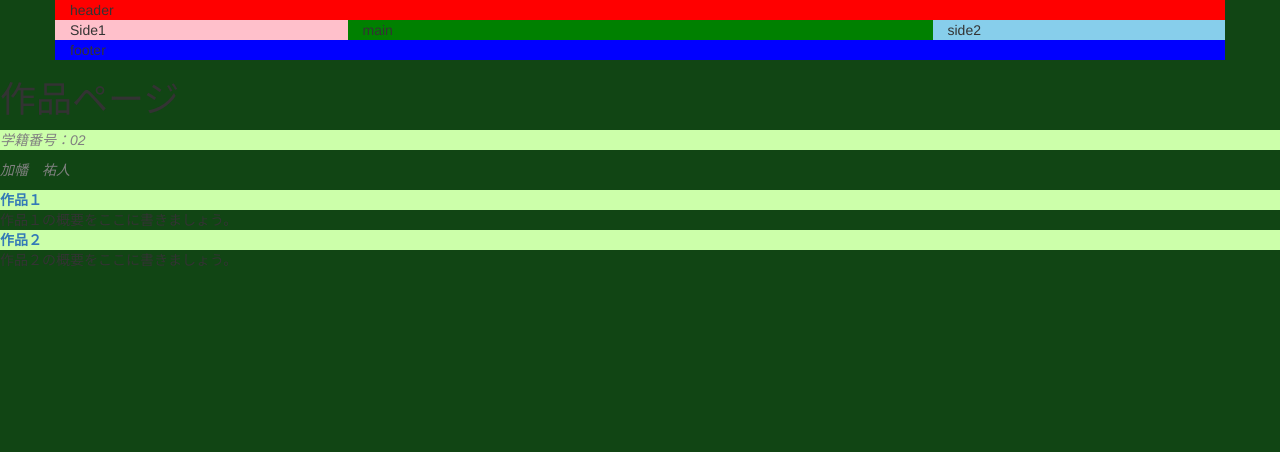
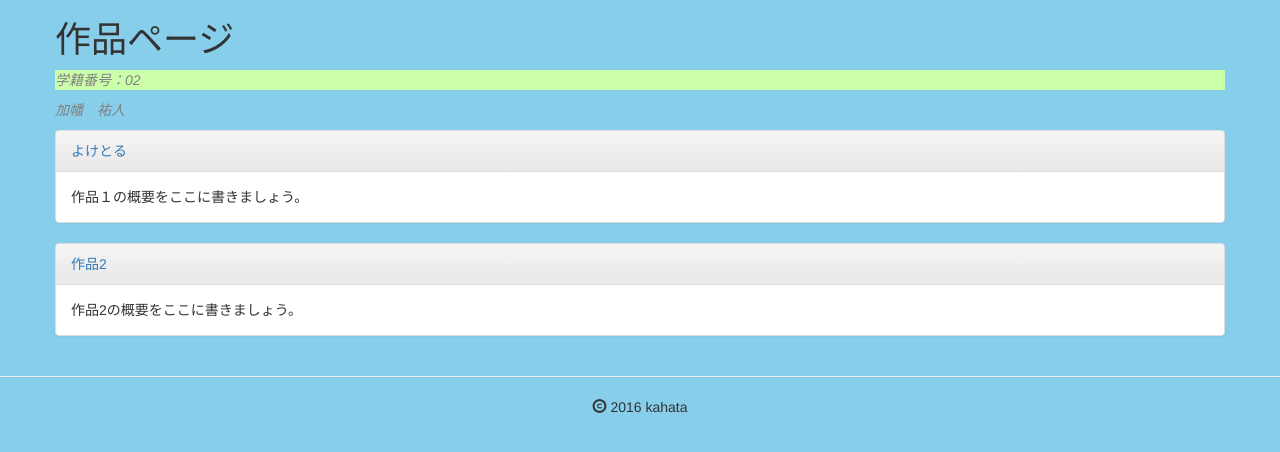
Before and after one commit to khtaaa/khtaaa.github.io, a plain HTML site: page index.html in a window 1280 px wide. Drawn offline with nearby package versions, Linux system fonts and the light colour scheme.

Commit message:
panelの実装

```diff
--- a/index.html
+++ b/index.html
@@ -21,31 +21,30 @@
   </head>
   <body>
 
-
-
-
-    <div class="container" id="header" style="background: red;">header</div>
 <div class="container">
       <div class="row">
-          <div class="col-sm-3"style="background: pink">Side1</div>
-          <div class="col-sm-6"style="background: green">main</div>
-          <div class="col-sm-3"style="background: skyblue">side2</div>
-      </div>
-        </div>
-        <div class="container"id="footer" style="background: blue;">footer</div>
-
-
-
 
     <h1>作品ページ</h1>
     <p class="work-title">学籍番号：02</p>
     <p>加幡　祐人</p>
-    <dl>
-                <dt class="work-title"><a href="./folder1">作品１</a></dt>
-                <dd>作品１の概要をここに書きましょう。</dd>
 
-                <dt class="work-title"><a href="./folder2/">作品２</a></dt>
-                <dd>作品２の概要をここに書きましょう。</dd>
-            </dl>
+    <div class="panel panel-default">
+      <div class="panel-heading"><a href="./folder1">よけとる</a></div>
+      <div class="panel-body">
+      作品１の概要をここに書きましょう。
+      </div>
+    </div>
+
+    <div class="panel panel-default">
+      <div class="panel-heading"><a href="./folder2">作品2</a></div>
+      <div class="panel-body">
+      作品2の概要をここに書きましょう。
+      </div>
+    </div>
+
+          </div>
+            </div>
+            <hr>
+            <div class="container text-center"id="footer"><span class="glyphicon glyphicon-copyright-mark"></span> 2016 kahata</div>
   </body>
 </html>
--- a/mystyles.css
+++ b/mystyles.css
@@ -1,4 +1,4 @@
-body{ background: #114514;}
+body{ background: skyblue;}
 p{
   font-style: italic;
   color: gray;
```
